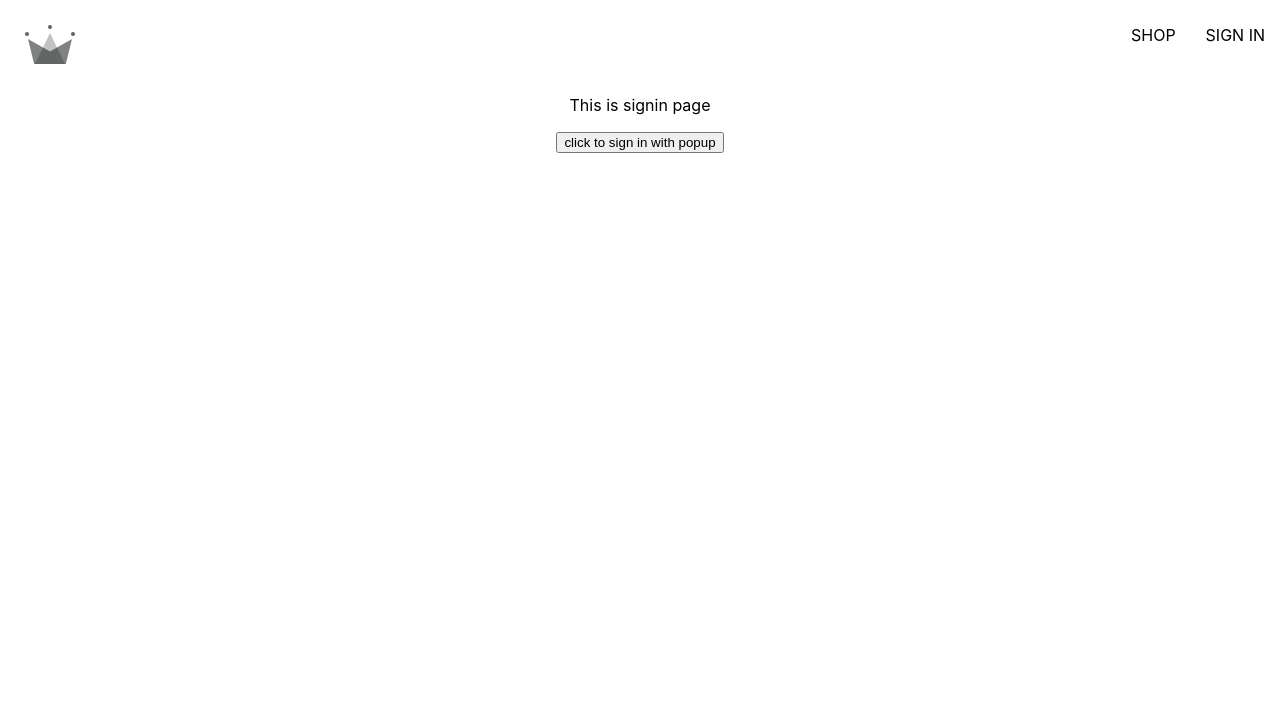
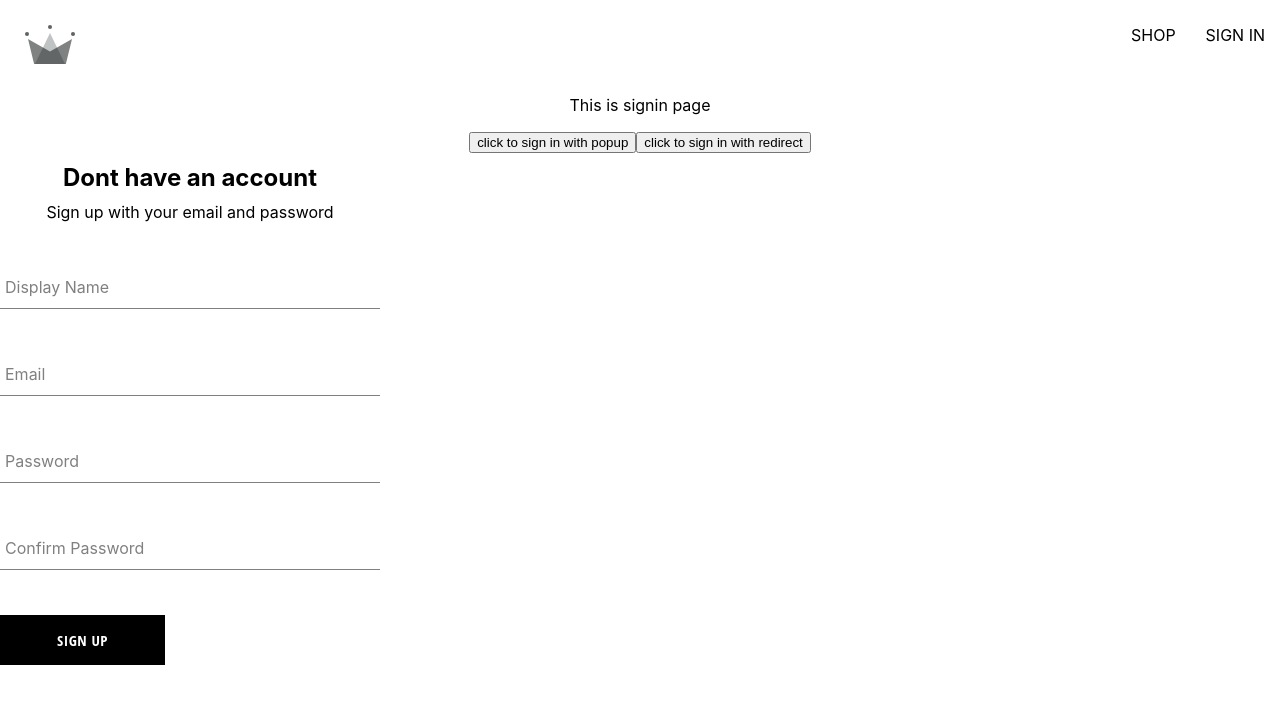
Before and after one commit to arianjafariiii/crwn-clothing-v-main, a React (Create React App) app: page /sign-in in a window 1280 px wide. Shown: the top 704 px of the page. Built offline with nearby package versions, Linux system fonts and the light colour scheme; the HTML template or start-up script is replaced by a standard one.

Commit message:
Created sign up component, the form input component, button component

```diff
--- /dev/null
+++ b/src/components/button/Button.component.jsx
@@ -0,0 +1,16 @@
+import './Button.styles.scss';
+
+const BUTTON_TYPES_CLASSES = {
+    google: "google-sin-in",
+    inverted: "inverted"
+}
+
+
+const Button = ({buttonType, children, ...otherProps}) => {
+    return(
+        <button {...otherProps} className={`button-container ${BUTTON_TYPES_CLASSES[buttonType]}`} >{children}</button>
+    );
+}
+
+
+export default Button;
--- /dev/null
+++ b/src/components/button/Button.styles.scss
@@ -0,0 +1,46 @@
+.button-container {
+    min-width: 165px;
+    width: auto;
+    height: 50px;
+    letter-spacing: 0.5px;
+    line-height: 50px;
+    padding: 0 35px 0 35px;
+    font-size: 15px;
+    background-color: black;
+    color: white;
+    text-transform: uppercase;
+    font-family: 'Open Sans Condensed';
+    font-weight: bolder;
+    border: none;
+    cursor: pointer;
+    display: flex;
+    justify-content: center;
+
+    &:hover {
+      background-color: white;
+      color: black;
+      border: 1px solid black;
+    }
+
+    &.google-sign-in {
+      background-color: #4285f4;
+      color: white;
+
+      &:hover {
+        background-color: #357ae8;
+        border: none;
+      }
+    }
+
+    &.inverted {
+      background-color: white;
+      color: black;
+      border: 1px solid black;
+
+      &:hover {
+        background-color: black;
+        color: white;
+        border: none;
+      }
+    }
+  }
--- /dev/null
+++ b/src/components/input-field/input-field.components.jsx
@@ -0,0 +1,15 @@
+import './input-field.styles.scss';
+
+const InputField = ({label, ...otherProps}) => {
+    return(
+    <div className="group">
+        <label className={`${otherProps.value ? "shrink": "none"} form-input-label`}>{label}</label>
+                <input className="form-input"
+                {...otherProps}
+                />
+    </div>
+    );
+}
+
+
+export default InputField;
--- /dev/null
+++ b/src/components/input-field/input-field.styles.scss
@@ -0,0 +1,54 @@
+$sub-color: grey;
+$main-color: black;
+
+@mixin shrinkLabel {
+  top: -14px;
+  font-size: 12px;
+  color: $main-color;
+}
+
+.group {
+  position: relative;
+  margin: 45px 0;
+
+  .form-input {
+    background: none;
+    background-color: white;
+    color: $sub-color;
+    font-size: 18px;
+    padding: 10px 10px 10px 5px;
+    display: block;
+    width: 100%;
+    border: none;
+    border-radius: 0;
+    border-bottom: 1px solid $sub-color;
+    margin: 25px 0;
+
+    &:focus {
+      outline: none;
+    }
+
+    &:focus ~ .form-input-label {
+      @include shrinkLabel();
+    }
+  }
+
+  input[type='password'] {
+    letter-spacing: 0.3em;
+  }
+
+  .form-input-label {
+    color: $sub-color;
+    font-size: 16px;
+    font-weight: normal;
+    position: absolute;
+    pointer-events: none;
+    left: 5px;
+    top: 10px;
+    transition: 300ms ease all;
+
+    &.shrink {
+      @include shrinkLabel();
+    }
+  }
+}
--- /dev/null
+++ b/src/components/sign-up/sign-up.component.jsx
@@ -0,0 +1,101 @@
+import { useState } from "react";
+import { createUserAuthWithEmailAndPassword, createUserDocumentFromAuth } from "../../utils/firebase/firebase.utils";
+import './sign-up.styles.scss';
+import InputField from "../input-field/input-field.components";
+import Button from "../button/Button.component";
+
+
+const defaultFields = {
+    displayName: '',
+    email: '',
+    password: '',
+    confirmPassword: ''
+}
+
+
+
+const SignUp = () => {
+    const [formFields, setFormFields] = useState(defaultFields);
+    const {displayName, email, password, confirmPassword} = formFields;
+
+    const resetFields = () => {
+        setFormFields(defaultFields);
+    }
+
+
+
+    const onSubmitHandler = async(event) => {
+        event.preventDefault();
+        if(password !== confirmPassword) {
+            alert("password and confirm password are not the same");
+        }
+
+        try{
+            const {user} = await createUserAuthWithEmailAndPassword(email, password);
+            await createUserDocumentFromAuth(user, {displayName})
+
+        }catch(error) {
+            if(error.code === 'auth/email-already-in-use') {
+                alert('Cannot create user, email alraedy in use')
+            }
+            console.log("User creation encountered an error", error)
+        }
+        resetFields();
+
+    }
+    const onChangeHandler = (event) => {
+        const{name, value} =  event.target;
+        setFormFields({...formFields, [name]: value});
+        console.log(formFields);
+    }
+    return(
+        <div className="sign-up-container">
+            <h2>Dont have an account</h2>
+            <span>Sign up with your email and password</span>
+            <form onSubmit={onSubmitHandler}>
+
+
+                <InputField
+                label="Display Name"
+                type="text"
+                name="displayName"
+                value={displayName}
+                onChange={onChangeHandler}
+                required
+                />
+
+                <InputField
+                label="Email"
+                type="email"
+                name="email"
+                value={email}
+                required
+                onChange={onChangeHandler}
+                />
+
+                <InputField
+                label="Password"
+                name="password"
+                value={password}
+                required
+                onChange={onChangeHandler}
+                type="password"
+                />
+
+                <InputField
+                label="Confirm Password"
+                name="confirmPassword"
+                value={confirmPassword}
+                required
+                onChange={onChangeHandler}
+                type="password"
+                />
+
+                <Button  buttonType="google" type="submit">SIGN UP</Button>
+
+            </form>
+        </div>
+    );
+}
+
+export default SignUp;
--- /dev/null
+++ b/src/components/sign-up/sign-up.styles.scss
@@ -0,0 +1,9 @@
+.sign-up-container {
+    width: 380px;
+    display: flex;
+    flex-direction: column;
+
+    h2{
+        margin: 10px 0;
+    }
+}
--- a/src/routes/sign-in/signIn.component.jsx
+++ b/src/routes/sign-in/signIn.component.jsx
@@ -1,17 +1,44 @@
-import { signInWithGooglePopup, createUserDocumentFromAuth } from "../../utils/firebase/firebase.utils";
+import { useEffect } from "react";
+import SignUp from "../../components/sign-up/sign-up.component";
 
 
+import {
+    signInWithGooglePopup,
+    createUserDocumentFromAuth,
+    signInWithGoogleRedirect,
+    auth
+} from "../../utils/firebase/firebase.utils";
+import { getRedirectResult } from "firebase/auth";
+
 const SignIn = () => {
+
+    useEffect(() => {
+        const checkRedirectResult = async () => {
+          try {
+            const response = await getRedirectResult(auth);
+            if (response) {
+              await createUserDocumentFromAuth(response.user);
+            }
+          } catch (err) {
+            console.error("Redirect sign-in error:", err);
+          }
+        };
+
+        checkRedirectResult();
+      }, []);
 
     const popupSignIn = async() => {
         const {user} =  await signInWithGooglePopup();
         const userDocRef = await createUserDocumentFromAuth(user);
 
-    }
+    };
+
     return(
         <div>
             <p>This is signin page</p>
             <button onClick={popupSignIn}>click to sign in with popup</button>
+            <button onClick={signInWithGoogleRedirect}>click to sign in with redirect</button>
+            <SignUp/>
         </div>
 
     );
--- a/src/utils/firebase/firebase.utils.js
+++ b/src/utils/firebase/firebase.utils.js
@@ -3,7 +3,8 @@ import {
     getAuth,
     signInWithRedirect,
     signInWithPopup,
-    GoogleAuthProvider
+    GoogleAuthProvider,
+    createUserWithEmailAndPassword
 } from "firebase/auth";
 
 import {
@@ -37,17 +38,18 @@ const firebaseConfig = {
   const fireBaseApp = initializeApp(firebaseConfig);
 
 
-  const provider = new GoogleAuthProvider();
+  const googleProvider = new GoogleAuthProvider();
 
-  provider.setCustomParameters({
+  googleProvider.setCustomParameters({
     prompt: "select_account"
   });
 
 
   export const auth = getAuth();
-  export const signInWithGooglePopup = () => signInWithPopup(auth, provider);
+  export const signInWithGooglePopup = () => signInWithPopup(auth, googleProvider);
+  export const signInWithGoogleRedirect = () => signInWithRedirect(auth, googleProvider);
   export const db = getFirestore();
-  export const createUserDocumentFromAuth = async(userAuth) => {
+  export const createUserDocumentFromAuth = async(userAuth, moreInformation={}) => {
     const userDocRef = doc(db, "users", userAuth.uid);
     console.log(userDocRef);
     const userSnapshot = await getDoc(userDocRef);
@@ -60,7 +62,8 @@ const firebaseConfig = {
             await setDoc(userDocRef, {
                 displayName,
                 email,
-                createdAt
+                createdAt,
+                ...moreInformation
             });
         }catch(error){
             console.log("Have some errors");
@@ -70,3 +73,7 @@ const firebaseConfig = {
         return userDocRef;
     }
   }
+export const createUserAuthWithEmailAndPassword = async(email, password) => {
+    if(!email || !password) return;
+    return await createUserWithEmailAndPassword(auth, email, password);
+}
```
